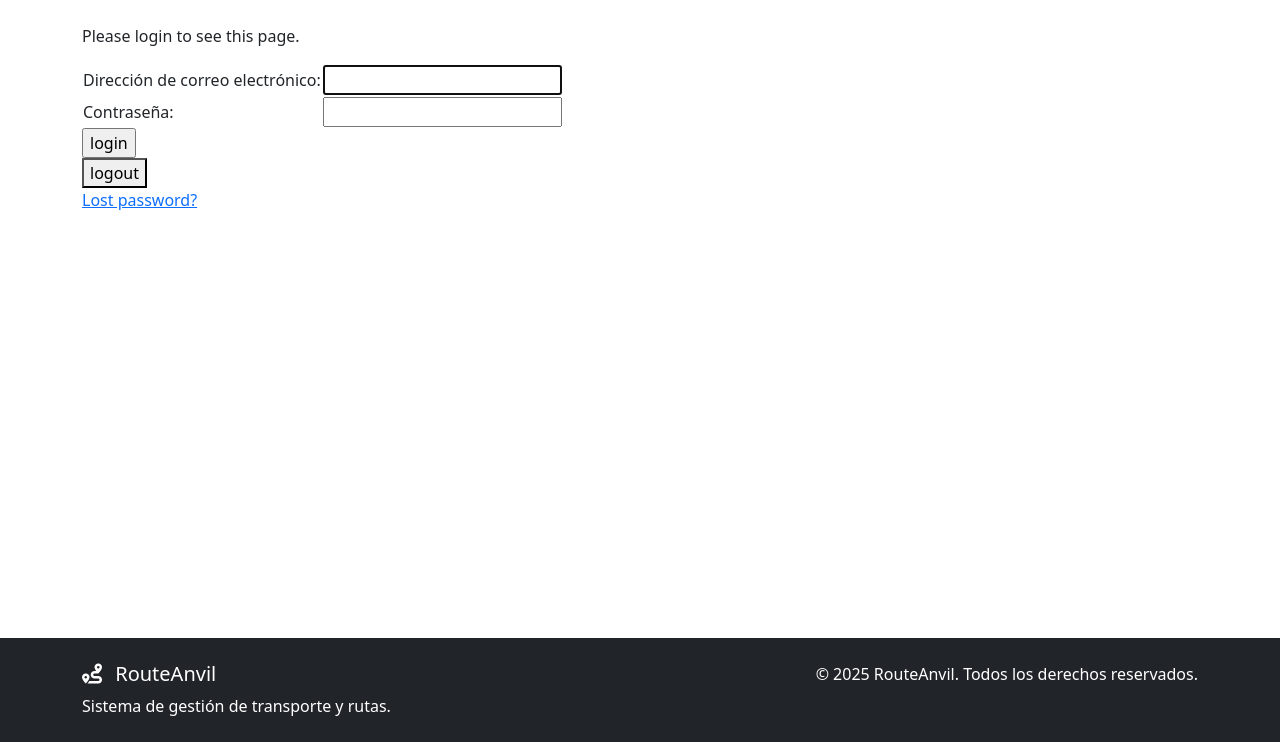
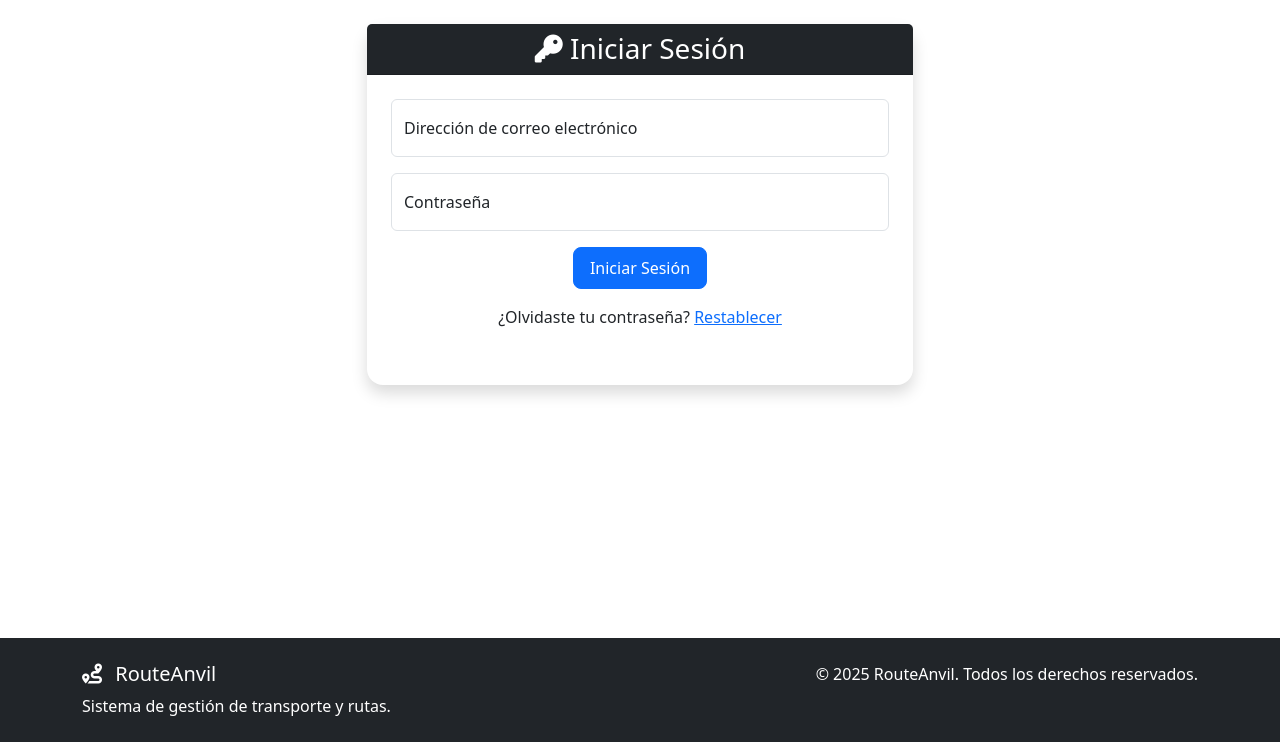
Before and after one commit to Ikvillaseca/capstoneADI, a Django app: page /cuentas/login/?next=/ruta/testeo-api/ in a window 1280 px wide. Shown: the part 58-800 px from the top of the page. Run offline with Django 5.2, Linux system fonts and the light colour scheme.

Commit message:
Fix de login, y vistas custom, para deploy en Heroku

```diff
--- a/users/templates/registration/login.html
+++ b/users/templates/registration/login.html
@@ -1,44 +1,45 @@
 {% extends "base.html" %}
 
-{% block titulo %}Iniciar Sesión{% endblock %}
+{% block titulo %}Iniciar Sesión{% endblock titulo %}
 
 {% block contenido %}
-{% if form.errors %}
-<p>Your username and password didn't match. Please try again.</p>
-{% endif %}
+<div class="row justify-content-center mb-5">
+    <div class="col-md-8 col-lg-6">
+        <div class="card shadow">
+            <div class="card-header bg-dark text-white text-center">
+                <h3 class="mb-0">
+                    <i class="fa-sharp fa-solid fa-key"></i> Iniciar Sesión
+                </h3>
+            </div>
+            <div class="card-body p-4">
+                {% if form.errors %}
+                    <div class="alert alert-danger" role="alert">
+                        Tu nombre de usuario y/o contraseña no coinciden.
+                    </div>
+                {% endif %}
+                <form method="post" action="{% url 'login' %}">
+                    {% csrf_token %}
+                    <div class="form-floating mb-3">
+                        <input type="email" name="{{ form.username.name }}" id="{{ form.username.id_for_label }}" class="form-control" placeholder="name@example.com" required>
+                        <label for="{{ form.username.id_for_label }}"class="form-label">{{ form.username.label }}</label>
+                    </div>
 
-{% if next %}
-    {% if user.is_authenticated %}
-    <p>Your account doesn't have access to this page. To proceed,
-    please login with an account that has access.</p>py
-    {% else %}
-    <p>Please login to see this page.</p>
-    {% endif %}
-{% endif %}
+                    <div class="form-floating mb-3">
+                        <input type="password" name="{{ form.password.name }}" id="{{ form.password.id_for_label }}" class="form-control" placeholder="1234" required>
+                        <label for="{{ form.password.id_for_label }}" class="form-label">{{ form.password.label }}</label>
+                    </div>
 
-<form method="post" action="{% url 'login' %}">
-{% csrf_token %}
-<table>
-<tr>
-    <td>{{ form.username.label_tag }}</td>
-    <td>{{ form.username }}</td>
-</tr>
-<tr>
-    <td>{{ form.password.label_tag }}</td>
-    <td>{{ form.password }}</td>
-</tr>
-</table>
+                    <div class="text-center mb-3">
+                        <button type="submit" class="btn btn-primary">Iniciar Sesión</button>
+                    </div>
+                    <input type="hidden" name="next" value="{{ next }}">
+                </form>
 
-<input type="submit" value="login">
-<input type="hidden" name="next" value="{{ next }}">
-</form>
-
-
-<form method="post" action="{% url 'logout' %}">
-    {% csrf_token %}
-    <button type="submit">logout</button>
-</form>
-
-{# Assumes you set up the password_reset view in your URLconf #}
-<p><a href="{% url 'password_reset' %}">Lost password?</a></p>
+                <div class="text-center">
+                    <p>¿Olvidaste tu contraseña? <a href="{% url 'password_reset' %}">Restablecer</a></p>
+                </div>
+            </div>
+        </div>
+    </div>
+</div>
 {% endblock contenido %}
--- a/users/urls.py
+++ b/users/urls.py
@@ -1,7 +1,11 @@
-from django.urls import path, include
+from django.urls import path
 from django.contrib.auth import views as auth_views
 
 urlpatterns = [
-    path("", include("django.contrib.auth.urls")),
     path("login/", auth_views.LoginView.as_view(template_name="registration/login.html"),  name='login'),
+    path("reset/", auth_views.PasswordResetView.as_view(template_name="registration/passwordreset.html", html_email_template_name='registration/password_reset_email.html'),  name='password_reset'),
+    path("reset_enviado/", auth_views.PasswordResetDoneView.as_view(),  name='password_reset_done'),
+    path("reset_confirm/<uidb64>/<token>/", auth_views.PasswordResetConfirmView.as_view(),  name='password_reset_confirm'),
+    path("reset_completo/", auth_views.PasswordResetCompleteView.as_view(),  name='password_reset_complete'),
+    path("logout/", auth_views.LogoutView.as_view(),  name='logout'),
 ]
```
Also changed, not shown: users/templates/registration/password_reset_email.html (added, +13 -0 lines), users/templates/registration/passwordreset.html (added, +44 -0 lines), webcapstone/settings.py (+17 -0 lines), 2 other files.
